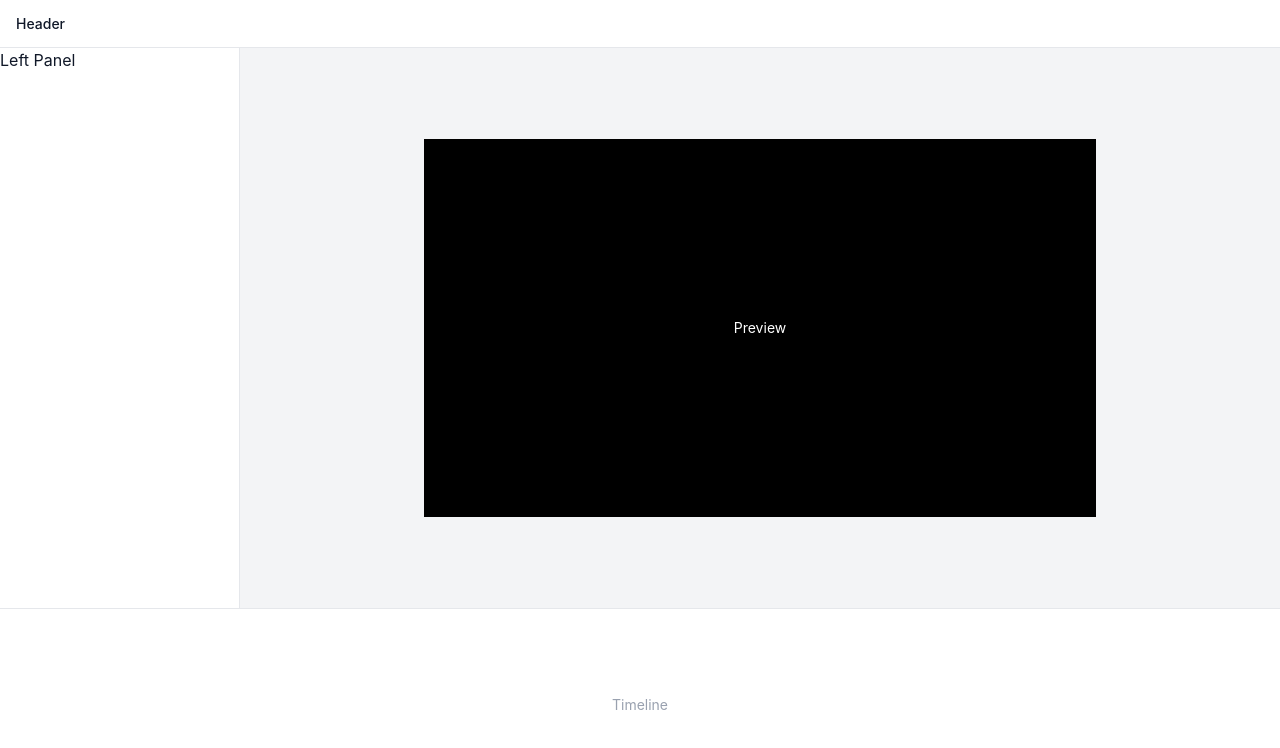
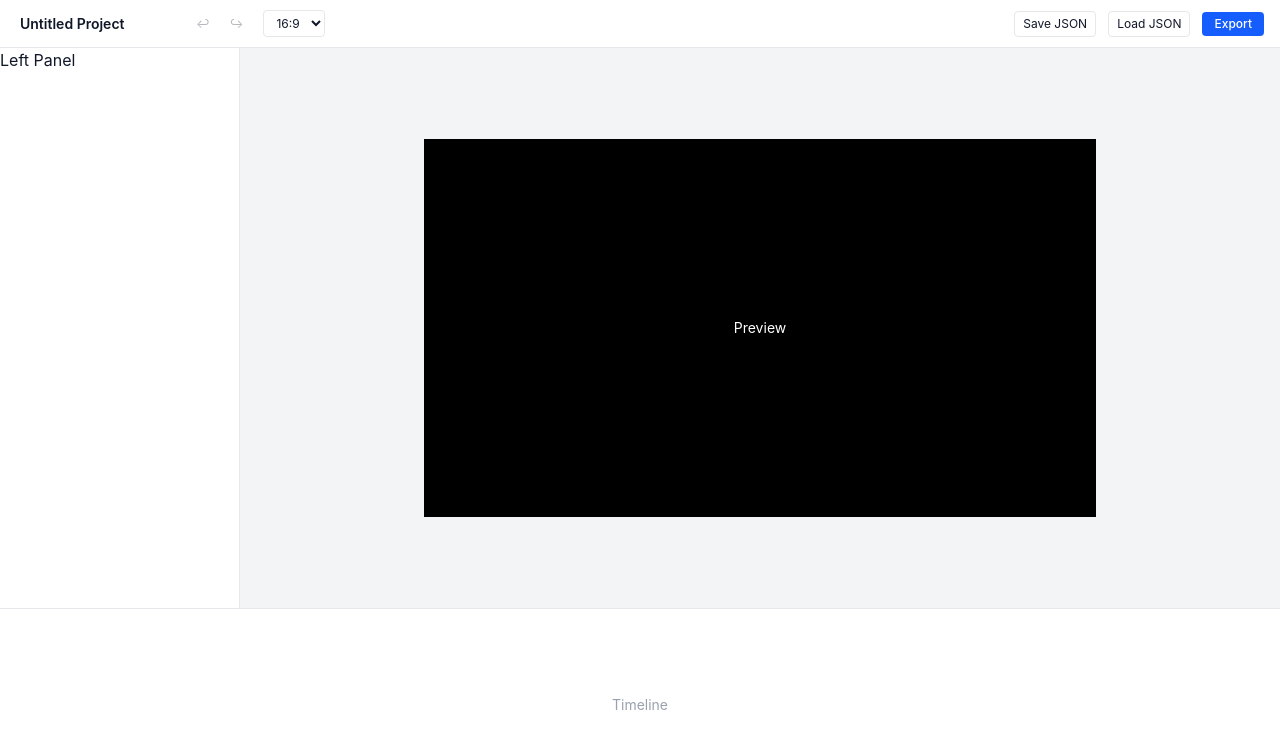
Before and after one commit to wolfgegenlicht/video-editor, a React (Vite) app in the folder frontend/: page / in a window 1280 px wide. Shown: the top 748 px of the page. Built offline with nearby package versions, Linux system fonts and the light colour scheme.

Commit message:
feat: Header with project name, undo/redo, aspect ratio, export

```diff
--- a/frontend/src/components/Header/Header.tsx
+++ b/frontend/src/components/Header/Header.tsx
@@ -1,3 +1,90 @@
+import { useRef } from "react";
+import { useProjectStore } from "../../store/useProjectStore";
+import type { AspectRatio } from "../../types/project";
+import { exportProject } from "../../lib/api";
+
+const ASPECT_RATIOS: AspectRatio[] = ["16:9", "9:16", "1:1", "4:3"];
+
 export default function Header() {
-  return <div className="h-12 bg-white border-b border-gray-200 flex items-center px-4 text-sm font-medium shrink-0">Header</div>;
+  const { project, setProjectName, setAspectRatio, undo, redo, history, future, saveAsJson, loadFromJson } =
+    useProjectStore();
+  const fileInputRef = useRef<HTMLInputElement>(null);
+
+  async function handleExport() {
+    try {
+      const blob = await exportProject(project);
+      const url = URL.createObjectURL(blob);
+      const a = document.createElement("a");
+      a.href = url;
+      a.download = `${project.name}.mp4`;
+      a.click();
+      setTimeout(() => URL.revokeObjectURL(url), 100);
+    } catch (e) {
+      alert("Export failed: " + String(e));
+    }
+  }
+
+  function handleLoadJson(e: React.ChangeEvent<HTMLInputElement>) {
+    const file = e.target.files?.[0];
+    if (!file) return;
+    const reader = new FileReader();
+    reader.onload = (ev) => loadFromJson(ev.target?.result as string);
+    reader.readAsText(file);
+  }
+
+  return (
+    <header className="h-12 bg-white border-b border-gray-200 flex items-center px-4 gap-3 flex-shrink-0">
+      <input
+        className="text-sm font-semibold bg-transparent border-none outline-none focus:ring-1 focus:ring-blue-400 rounded px-1 w-40"
+        value={project.name}
+        onChange={(e) => setProjectName(e.target.value)}
+      />
+
+      <div className="flex gap-1">
+        <button
+          onClick={undo}
+          disabled={!history.length}
+          className="px-2 py-1 text-xs rounded hover:bg-gray-100 disabled:opacity-30"
+          title="Undo (⌘Z)"
+        >
+          ↩
+        </button>
+        <button
+          onClick={redo}
+          disabled={!future.length}
+          className="px-2 py-1 text-xs rounded hover:bg-gray-100 disabled:opacity-30"
+          title="Redo (⌘⇧Z)"
+        >
+          ↪
+        </button>
+      </div>
+
+      <select
+        value={project.aspectRatio}
+        onChange={(e) => setAspectRatio(e.target.value as AspectRatio)}
+        className="text-xs border border-gray-200 rounded px-2 py-1 bg-white"
+      >
+        {ASPECT_RATIOS.map((r) => (
+          <option key={r} value={r}>{r}</option>
+        ))}
+      </select>
+
+      <div className="flex-1" />
+
+      <button onClick={saveAsJson} className="px-2 py-1 text-xs rounded hover:bg-gray-100 border border-gray-200">
+        Save JSON
+      </button>
+      <button onClick={() => fileInputRef.current?.click()} className="px-2 py-1 text-xs rounded hover:bg-gray-100 border border-gray-200">
+        Load JSON
+      </button>
+      <input ref={fileInputRef} type="file" accept=".json" className="hidden" onChange={handleLoadJson} />
+
+      <button
+        onClick={handleExport}
+        className="px-3 py-1 text-xs bg-blue-600 text-white rounded hover:bg-blue-700 font-medium"
+      >
+        Export
+      </button>
+    </header>
+  );
 }
```
